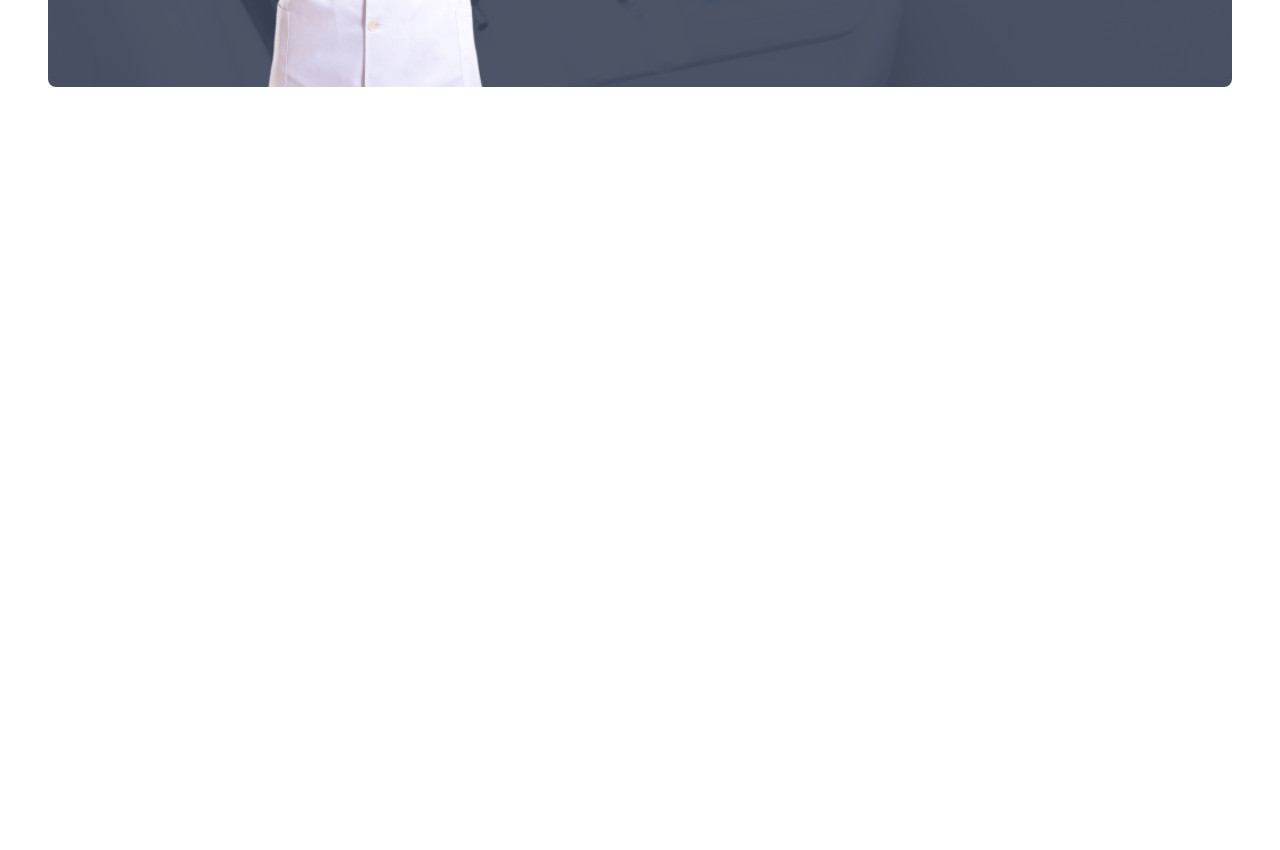
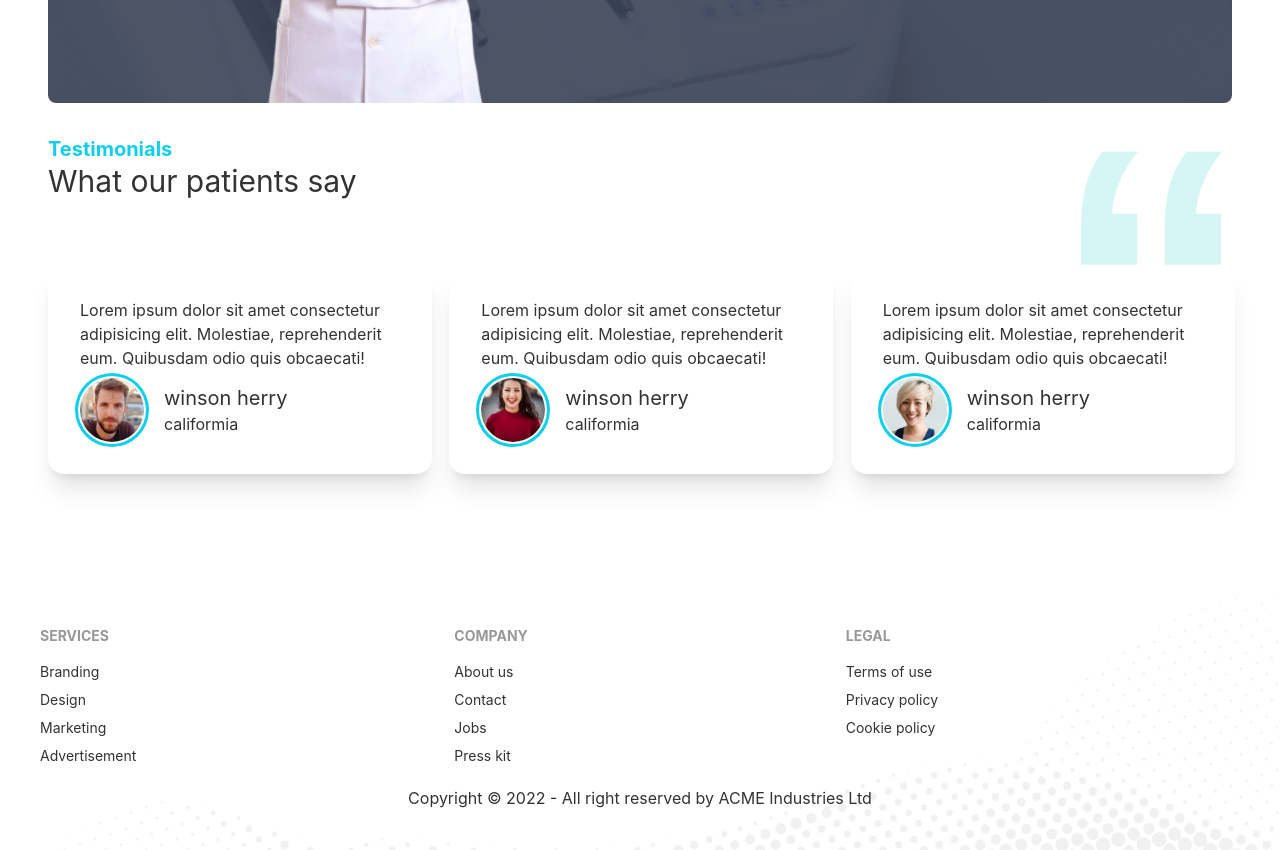
Before and after one commit to jahidulislam123/doctor-portal-client-site, a React (Create React App) app: page / in a window 1280 px wide. Shown: the part 2720-3570 px from the top of the page. Before the commit the page ends 2807 px from the top, so only its background shows below. Built offline with nearby package versions, Linux system fonts and the light colour scheme.

Commit message:
fotter-added

```diff
--- a/src/App.js
+++ b/src/App.js
@@ -2,6 +2,7 @@
 import { Route, Routes } from 'react-router-dom';
 // import './App.css';
 import About from './Pages/About/About';
+import Footer from './Pages/Home/Shared/Footer';
 import Home from './Pages/Home/Shared/Home';
 import Navbar from './Pages/Home/Shared/Navbar';
 import Login from './Pages/Login/Login';
@@ -15,6 +16,8 @@ function App() {
         <Route path='/about' element={<About></About>}></Route>
         <Route path='/login' element={<Login></Login>}></Route>
       </Routes>
+      <Footer></Footer>
+
     </div>
   );
 }
--- a/src/Pages/Home/MakeAppointment.js
+++ b/src/Pages/Home/MakeAppointment.js
@@ -7,7 +7,7 @@ const MakeAppointment = () => {
     return (
         <section style={{
             background:`url(${Appoinment})`
-        }} className='flex justify-center rounded-lg  items-center px-7'>
+        }} className='flex justify-center my-4 rounded-lg  items-center px-7'>
             <div className='flex-1 hidden lg:block '>
             <img className='mt-[-120px]' src={doctor} alt="" />
             </div>
--- /dev/null
+++ b/src/Pages/Home/Reveiw.js
@@ -0,0 +1,27 @@
+import React from 'react';
+
+const Reveiw = ({reviews}) => {
+    console.log(reviews);
+    return (
+        <div class="card w-96 bg-base-100 shadow-xl">
+        <div class="card-body">
+
+          <p>Lorem ipsum dolor sit amet consectetur adipisicing elit. Molestiae, reprehenderit eum. Quibusdam odio quis obcaecati!</p>
+          <div  class='flex items-center '>
+          <div class="avatar mr-5">
+          <div class="w-16 rounded-full ring ring-primary ring-offset-base-100 ring-offset-2">
+          <img src={reviews.img} />
+          </div>
+          </div>
+          <div>
+              <h4 className='text-xl'>{reviews.name}</h4>
+              <p>{reviews.location}</p>
+          </div>
+
+          </div>
+        </div>
+      </div>
+    );
+};
+
+export default Reveiw;
--- /dev/null
+++ b/src/Pages/Home/Shared/Footer.js
@@ -0,0 +1,42 @@
+import React from 'react';
+import footer from '../../../assets/images/footer.png'
+
+const Footer = () => {
+    return (
+
+            <footer style={{
+                background:`url(${footer})`,
+                backgroundSize:'cover'
+            }} class=" p-10 ">
+  <div className='footer' >
+  <div>
+    <span class="footer-title">Services</span>
+    <a class="link link-hover">Branding</a>
+    <a class="link link-hover">Design</a>
+    <a class="link link-hover">Marketing</a>
+    <a class="link link-hover">Advertisement</a>
+  </div>
+  <div>
+    <span class="footer-title">Company</span>
+    <a class="link link-hover">About us</a>
+    <a class="link link-hover">Contact</a>
+    <a class="link link-hover">Jobs</a>
+    <a class="link link-hover">Press kit</a>
+  </div>
+  <div>
+    <span class="footer-title">Legal</span>
+    <a class="link link-hover">Terms of use</a>
+    <a class="link link-hover">Privacy policy</a>
+    <a class="link link-hover">Cookie policy</a>
+  </div>
+  </div>
+
+  <div className='text-center mt-5'>
+    <p>Copyright © 2022 - All right reserved by ACME Industries Ltd</p>
+  </div>
+</footer>
+
+    );
+};
+
+export default Footer;
--- a/src/Pages/Home/Shared/Home.js
+++ b/src/Pages/Home/Shared/Home.js
@@ -4,6 +4,7 @@ import Bnner from '../Bnner';
 import Info from '../Info';
 import MakeAppointment from '../MakeAppointment';
 import Services from '../Services';
+import Testomonials from '../Testomonials';
 const Home = () => {
     return (
         <div className='px-12'>
@@ -12,6 +13,7 @@ const Home = () => {
             <Services></Services>
             <Banner2></Banner2>
             <MakeAppointment></MakeAppointment>
+            <Testomonials></Testomonials>
         </div>
     );
 };
--- a/src/Pages/Home/Testomonials.js
+++ b/src/Pages/Home/Testomonials.js
@@ -0,0 +1,61 @@
+import React from 'react';
+import quote from '../../assets/icons/quote.svg'
+import people1 from '../../assets/images/people1.png'
+import people2 from '../../assets/images/people2.png'
+import people3 from '../../assets/images/people3.png'
+import Reveiw from './Reveiw';
+
+
+const Testomonials = () => {
+    const reviews =[
+        {
+            _id:1,
+            name:"winson herry",
+            review:'A',
+            location:"califormia",
+            img:people1
+        },
+        {
+            _id:2,
+            name:"winson herry",
+            review:'S',
+            location:"califormia",
+            img:people2
+        },
+        {
+            _id:3,
+            name:"winson herry",
+            review:'D',
+            location:"califormia",
+            img:people3
+        }
+    ];
+    return (
+        <section className='mt-8 my-28'>
+            <div className='flex justify-between'>
+                <div>
+                    <h4 className='text-xl text-primary font-bold'>Testimonials</h4>
+                    <h2 className='text-3xl '>What our patients say</h2>
+                </div>
+                <div className='w-50'>
+                    <img className='w-24 lg:w-40' src={quote} alt="" />
+
+                </div>
+
+            </div>
+            <div className='grid grid-cols-1 md:grid-cols-2 lg:grid-cols-3 gap-5'>
+              {
+                  reviews.map(review=><Reveiw
+
+                  key={review._id}
+                  reviews={review}
+
+                  ></Reveiw>)
+              }
+            </div>
+
+        </section>
+    );
+};
+
+export default Testomonials;
```
